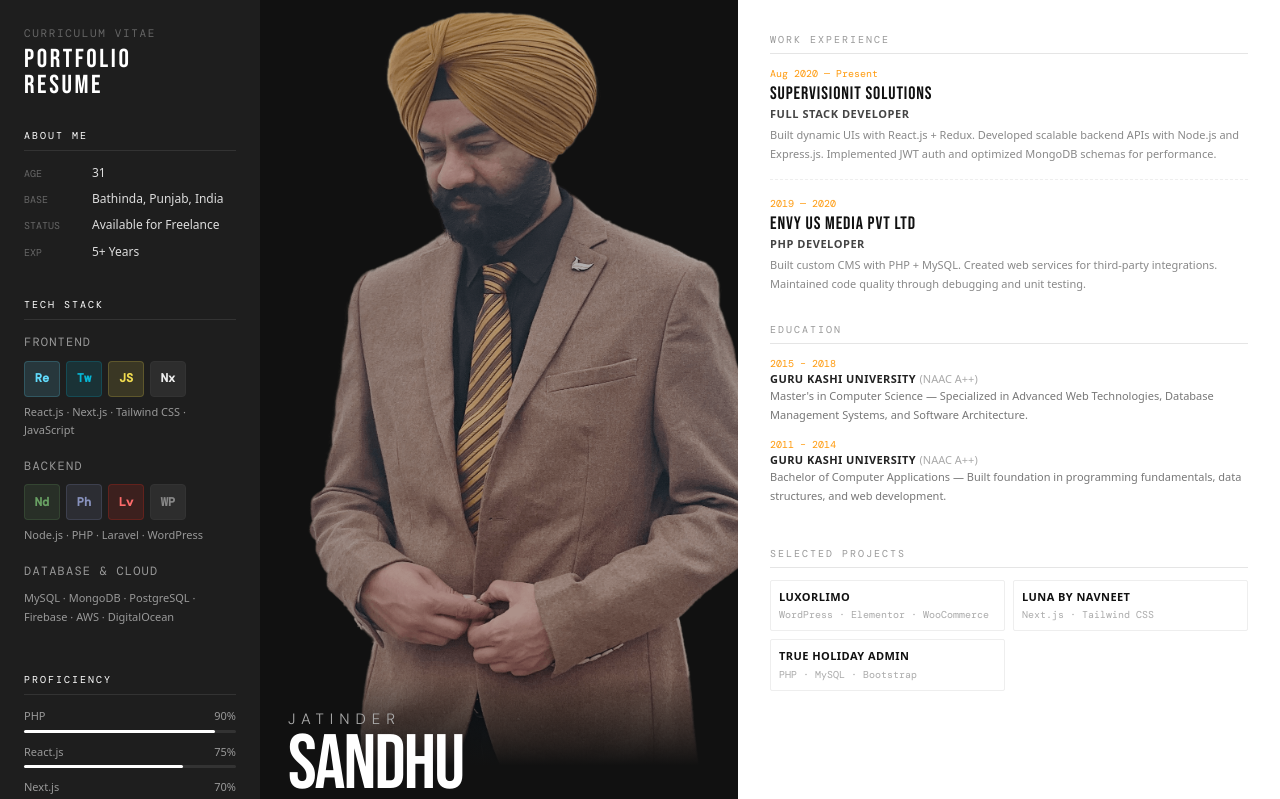
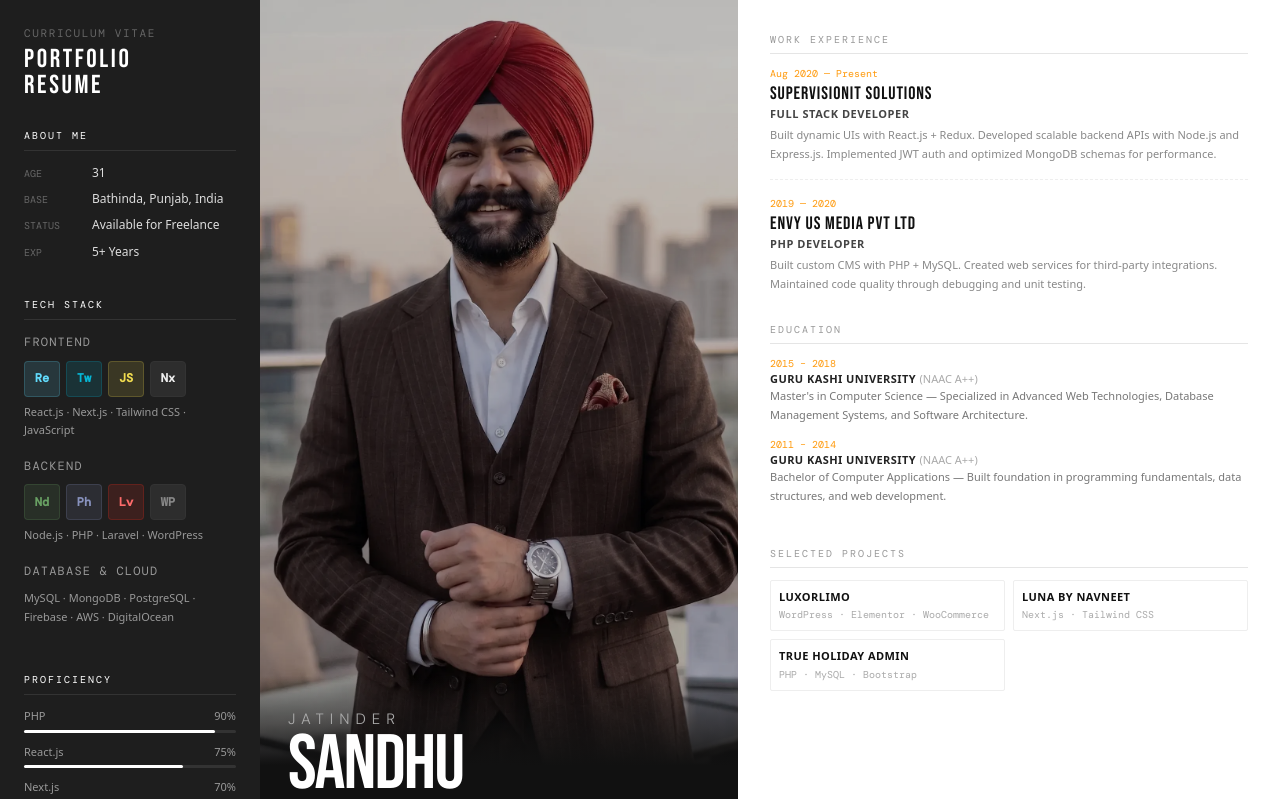
Before and after one commit to jatindersandhuinfo/resume, a Next.js app: page / in a window 1280 px wide. Shown: the top 799 px of the page. Built offline with nearby package versions, Linux system fonts and the light colour scheme.

Commit message:
adding new profile image

```diff
--- a/src/components/cv/CenterColumn.tsx
+++ b/src/components/cv/CenterColumn.tsx
@@ -11,13 +11,12 @@ export function CenterColumn() {
       {/* Hero Image */}
       <div className="relative flex-1 min-h-[320px] overflow-hidden">
         <Image
-          src="/jatindersandhu.png"
+          src="/jatindersandhu-1.webp"
           alt={`${personal.firstName} ${personal.lastName} — ${personal.role}`}
           fill
           className="object-cover object-top"
           style={{ filter: 'grayscale(30%) brightness(0.75)' }}
           priority
-          sizes="(max-width: 768px) 100vw, 380px"
         />
       </div>
 
```
Also changed, not shown: public/jatindersandhu-1.webp (added).
